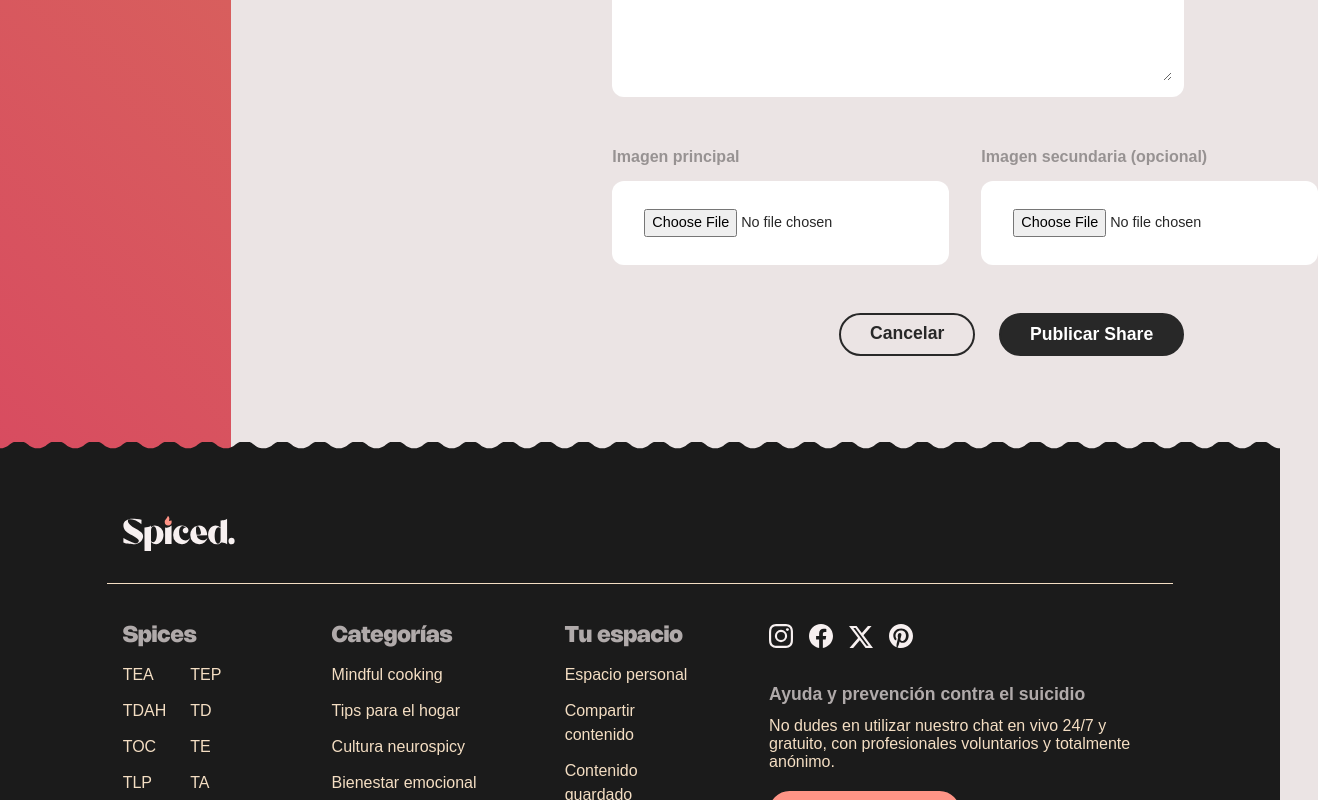
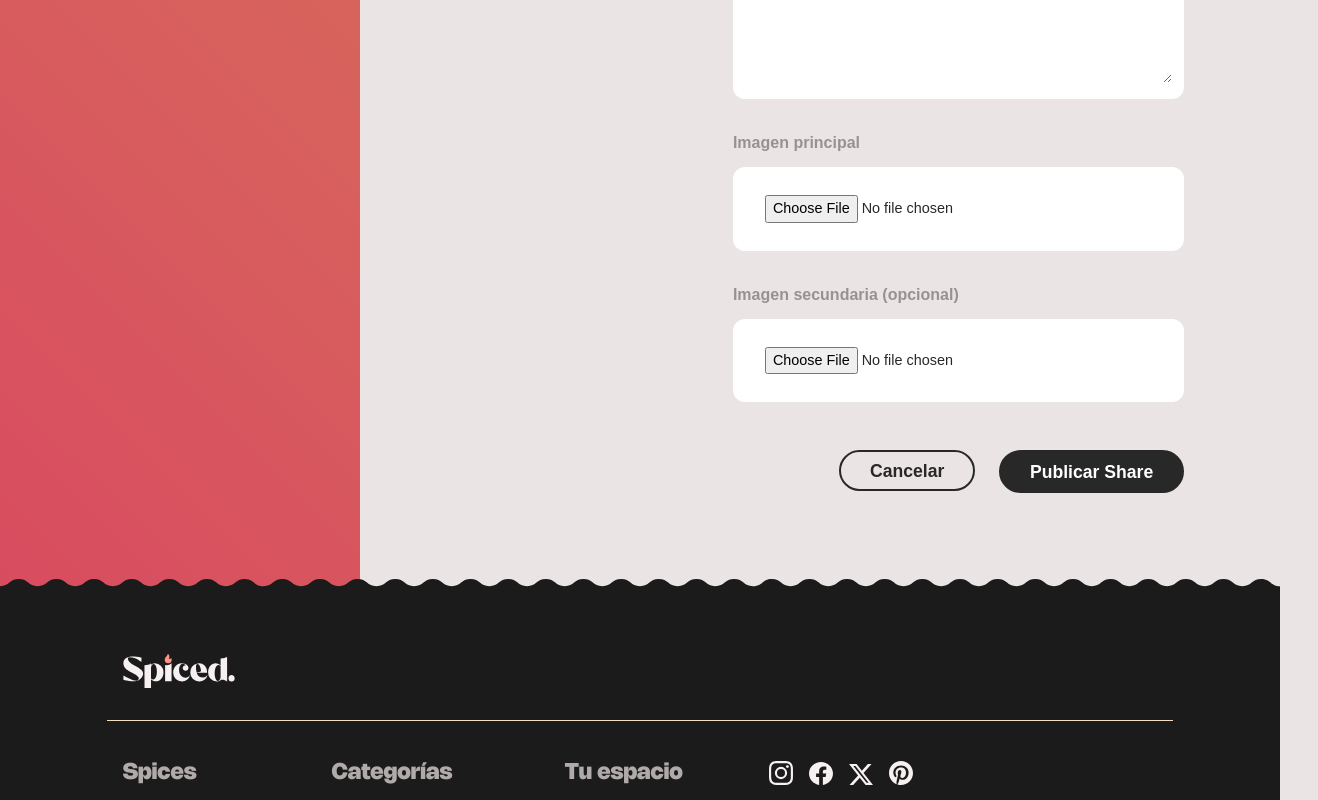
Before and after one commit to evagandiabelda/spiced, a Next.js app: page /panel-estandar/nuevo-share in a window 1280 px wide. Shown: the part 820-1620 px from the top of the page, 1318 px wide, since content can reach past the window. Built offline with nearby package versions, Linux system fonts and the light colour scheme; no server answers; sample sign-in values are in the browser's storage.

Commit message:
Es milloren alguns aspectes d'estil en diferents elements.

```diff
--- a/app/panel-estandar/page.tsx
+++ b/app/panel-estandar/page.tsx
@@ -63,7 +63,7 @@ export default function Inicio() {
                     <div className="w-full flex mobile:flex-col-reverse tablet:flex-row gap-2 rounded-xl bg-[var(--fob)] px-[36px] py-[40px] gap-[2.8rem] dark:bg-[var(--fondo-pinguinadas)] dark:border-2 dark:border-[var(--borde-pinguinadas)]">
                         <div id="caja-izq" className="w-full h-100 flex flex-col justify-center gap-8">
                             <p>Los pingüinos suelen regalarse piedrecitas unos a otros en señal de afecto. Envía una pingüinada a alguien que te importe.</p>
-                            <div className="rounded-xl border border-2 border-[var(--borde-pinguinadas)]">
+                            <div className="rounded-[1rem] border border-2 dark:border-[var(--borde-pinguinadas)] overflow-hidden">
                                 <Input tipo="text" id="nombre_usuario" placeholder="Su nombre de usuario" required={true} />
                             </div>
                             <div className="dark:hidden">
@@ -91,7 +91,7 @@ export default function Inicio() {
                             src="/iconos/iconos-menu/icono-guardado.svg"
                             width={18}
                             height={18}
-                            className="dark:invert"
+                            className="dark:invert opacity-50"
                             alt="últimos shares guardados"
                         />
                     </div>
--- a/components/buttons/Boton.tsx
+++ b/components/buttons/Boton.tsx
@@ -31,7 +31,7 @@ const Boton = ({ texto, enlace, tamano, jerarquia, icon, customColor, onClick }:
         if (customColor) {
             style = { backgroundColor: customColor, borderColor: customColor };
         } else {
-            className += "border-[var(--gris5)] dark:border-[var(--brand2)] bg-[var(--gris5)] dark:bg-[var(--brand2)] ";
+            className += "border-[var(--gris5)] dark:border-[var(--brand1)] bg-[var(--gris5)] dark:bg-[var(--brand1)] ";
         }
 
     } else if (jerarquia === "secundario") {
@@ -48,12 +48,14 @@ const Boton = ({ texto, enlace, tamano, jerarquia, icon, customColor, onClick }:
     }
 
     return (
+        <div className="inline-block">
             <a href={enlace} className={className} style={style} onClick={onClick}>
                 <div className="flex flex-row justify-center gap-4">
                     {icon && <Image src={icon} alt="icono" width={15} height={15} className={iconClassName} />}
                     {texto}
                 </div>
             </a>
+        </div>
     );
 };
 
--- a/components/buttons/ThemeToggle.tsx
+++ b/components/buttons/ThemeToggle.tsx
@@ -28,7 +28,7 @@ export default function ThemeToggle() {
                     </div>
                 </div>
                 {/* Pequeño: */}
-                <div onClick={toggleTheme} className='mobile:block laptop:hidden rounded-full px-[7px] pt-[6px] pb-[2px] bg-[var(--gris4)] sombra-interior-dark cursor-pointer'>
+                <div onClick={toggleTheme} className='mobile:block laptop:hidden rounded-full px-[7px] pt-[4px] pb-[2px] bg-[var(--gris4)] sombra-interior-dark cursor-pointer'>
                     <div id='opacidad' className='flex flex-row justify-between items-center pt-[2px] opacity-50 hover:opacity-100 transition ease duration-500'>
                         <Image
                             src="/iconos/iconos-otros/icono-dark.svg"
@@ -47,7 +47,7 @@ export default function ThemeToggle() {
         return (
             <>
                 {/* Grande: */}
-                <div onClick={toggleTheme} className='mobile:hidden laptop:block rounded-full px-[7px] py-[4px] bg-[var(--gris3)] sombra-interior-light cursor-pointer'>
+                <div onClick={toggleTheme} className='mobile:hidden laptop:block rounded-full px-[7px] pt-[4px] pb-[6px] bg-[var(--gris3)] sombra-interior-light dark:border-2 dark:border-[var(--gris3)] cursor-pointer'>
                     <div id='opacidad' className='flex flex-row justify-between items-center pt-[2px] opacity-50 hover:opacity-100 transition ease duration-500'>
                         <div className='px-2'>
                             <p className='a-boton-pq text-[var(--gris5)] dark:text-[var(--gris1)]'>Modo Claro</p>
@@ -62,7 +62,7 @@ export default function ThemeToggle() {
                     </div>
                 </div>
                 {/* Pequeño: */}
-                <div onClick={toggleTheme} className='mobile:block laptop:hidden rounded-full px-[7px] pt-[6px] pb-[2px] bg-[var(--gris3)] sombra-interior-light cursor-pointer'>
+                <div onClick={toggleTheme} className='mobile:block laptop:hidden rounded-full px-[7px] pt-[2px] pb-[5px] bg-[var(--gris3)] sombra-interior-light dark:border-2 dark:border-[var(--gris3)] cursor-pointer'>
                     <div id='opacidad' className='flex flex-row justify-between items-center pt-[2px] opacity-50 hover:opacity-100 transition ease duration-500'>
                         <div className='px-3'></div>
                         <Image
--- a/components/cards/Estadisticas.tsx
+++ b/components/cards/Estadisticas.tsx
@@ -38,6 +38,7 @@ export default function Estadisticas() {
                                 width={28}
                                 height={28}
                                 alt="nuevo share"
+                                className="opacity-50"
                             />
                             <p className="font-bold">Nuevo share</p>
                         </div>
--- a/components/cards/Share.tsx
+++ b/components/cards/Share.tsx
@@ -25,7 +25,7 @@ export default function Share({ imagen, user = "Usuario desconocido", foto, titu
             </div>
             <div id="caja-textos" className="w-full flex flex-col">
                 <div className="w-full flex flex-row justify-end items-center gap-2 border-b border-b-1 border-b-[var(--gris2)] dark:border-b-[var(--gris5)] py-6 px-4">
-                    <p className="text-right font-bold opacity-50">@{user}</p>
+                    <span className="text-right text-[0.9rem] opacity-50">@{user}</span>
                     <div id="caja-imagen" className="relative w-8 h-8 rounded-full overflow-hidden">
                         <Image
                             src={foto}
@@ -37,7 +37,7 @@ export default function Share({ imagen, user = "Usuario desconocido", foto, titu
                 </div>
                 <div className="w-full flex flex-col items-start gap-4 pt-6 pb-3 px-4">
                     <h4 className="text-left">{titulo}</h4>
-                    <span className="text-left text-[var(--gris2)] opacity-50">{extracto}</span>
+                    <span className="text-left text-[var(--gris2)] opacity-80 dark:opacity-50">{extracto}</span>
                 </div>
             </div>
         </div>
--- a/components/inputs/forms/nuevo-share-form.tsx
+++ b/components/inputs/forms/nuevo-share-form.tsx
@@ -107,7 +107,7 @@ export default function nuevoShareForm() {
 
                 {/* EDITOR */}
 
-                <div className="mobile:full laptop:w-2/3 flex flex-col gap-12">
+                <div className="mobile:full laptop:w-2/3 flex flex-col gap-8">
 
                     <div>
                         <label className="mb-3 block">Título</label>
@@ -133,8 +133,9 @@ export default function nuevoShareForm() {
                         />
                     </div>
 
-                    <div className="flex flex-row gap-8">
-                        <div>
+                    {/* CARGA DE IMÁGENES */}
+
+                    <div className="w-full">
                         <label className="mb-3 block">Imagen principal</label>
                         <InputFile
                             id="imgPrincipal"
@@ -144,7 +145,7 @@ export default function nuevoShareForm() {
                         />
                     </div>
 
-                        <div>
+                    <div className="w-full">
                         <label className="mb-3 block">Imagen secundaria (opcional)</label>
                         <InputFile
                             id="imgSecundaria"
@@ -153,7 +154,14 @@ export default function nuevoShareForm() {
                             accept="image/*"
                         />
                     </div>
+
                 </div>
+
+            </div>
+
+            <div className="w-full flex flex-col gap-16">
+
+                {/* BOTONES: */}
 
                 {error && <p className="text-red-500">{error}</p>}
 
@@ -161,9 +169,6 @@ export default function nuevoShareForm() {
                     <Boton texto="Cancelar" enlace="/panel-estandar" tamano="grande" jerarquia="secundario" />
                     <BotonSubmit texto="Publicar Share" disabled={loading} />
                 </div>
-
-                </div>
-
             </div>
 
         </form>
--- a/components/layout/DetalleShare.tsx
+++ b/components/layout/DetalleShare.tsx
@@ -34,7 +34,7 @@ export default function DetalleShare({ titulo, texto, img_principal, img_secunda
                     />
                 </div>
 
-                <div className="w-1/2 h-full flex flex-col justify-center gap-8 p-20">
+                <div className="w-1/2 h-full flex flex-col justify-center gap-8 p-20 bg-black/5 dark:bg-white/5">
                     <div className="flex flex-row gap-4 items-center">
                         <Image
                             src="/iconos/iconos-genericos/icono-spiced.svg"
@@ -63,7 +63,7 @@ export default function DetalleShare({ titulo, texto, img_principal, img_secunda
                             <h4 className="pl-2">@{user.name}</h4>
                         </div>
                         <Boton
-                            texto="Seguir"
+                            texto="Seguir contenido"
                             enlace="#"
                             tamano="pequeno"
                             jerarquia="primario"
--- a/components/layout/panel/ItemListaShare.tsx
+++ b/components/layout/panel/ItemListaShare.tsx
@@ -19,7 +19,7 @@ const ItemListaShare = ({ id, imagen, user = "Usuario desconocido", titulo, fech
     const router = useRouter();
 
     return (
-        <li className="w-full flex flex-row justify-between items-end gap-12 py-4 border-b border-b-[var(--gris2)] dark:border-b-[var(--gris5)]">
+        <li className="w-full flex flex-row justify-between items-end gap-12 py-4 border-b border-b-[var(--gris2)] dark:border-b-[var(--negro)]">
 
             <div className="flex-1 flex flex-row mobile:items-start tablet:items-center gap-4">
 
@@ -45,7 +45,7 @@ const ItemListaShare = ({ id, imagen, user = "Usuario desconocido", titulo, fech
             </div>
 
             <div id="caja-boton" className="mobile:hidden laptop:flex flex-row gap-4">
-                <Boton texto="Leer de nuevo" enlace="#" tamano="pequeno" jerarquia="secundario" onClick={() => router.push(`/share/${slug}`)} />
+                <Boton texto="Leer" enlace="#" tamano="pequeno" jerarquia="secundario" onClick={() => router.push(`/share/${slug}`)} />
                 <Boton texto="Eliminar" enlace="#" tamano="pequeno" jerarquia="secundario" customColor="var(--brand1)" onClick={() => onDelete(id)} />
             </div>
 
--- a/components/layout/panel/ListaShares.tsx
+++ b/components/layout/panel/ListaShares.tsx
@@ -85,7 +85,7 @@ export default function ListaShares() {
   );
 
   return (
-    <div className="w-full flex flex-col gap-8 px-[30px] py-[10px] rounded-xl bg-white dark:bg-[var(--gris5)] dark:border-2 dark:border-[var(--borde-shares)]">
+    <div className="w-full flex flex-col gap-8 px-[30px] pt-[10px] pb-[24px] rounded-xl bg-white dark:bg-[var(--gris5)] dark:border-2 dark:border-[var(--borde-shares)]">
       {shares.length === 0 ? (
         <p>Todavía no hay shares por aquí...</p>
       ) : (
```
Lines whose indentation alone changed are shown as unchanged.
